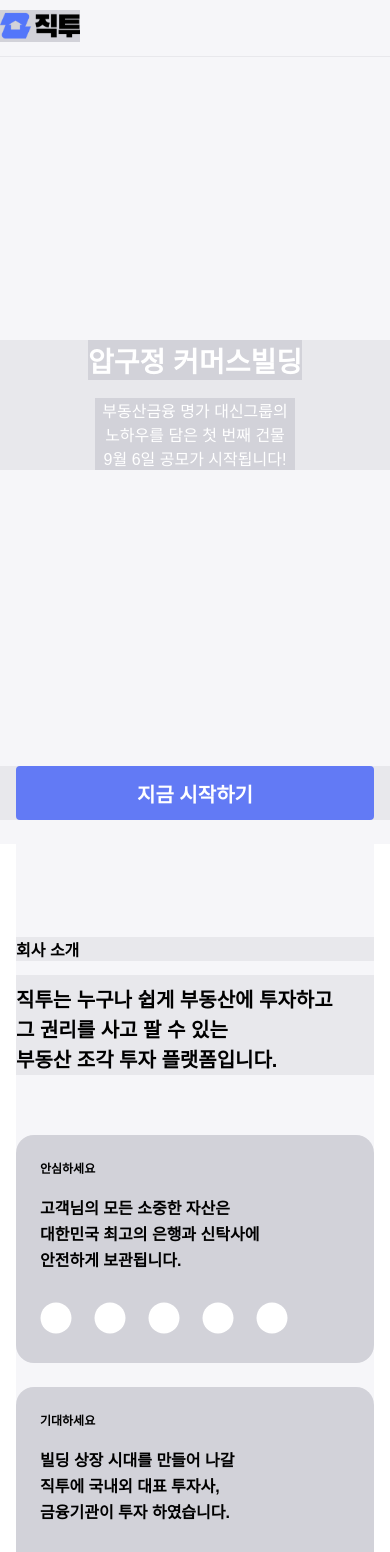
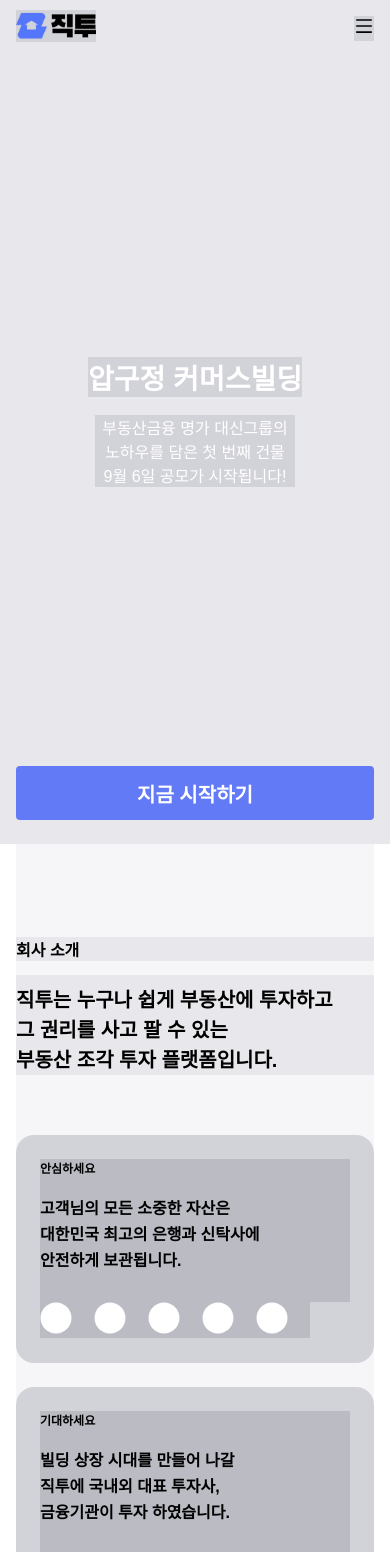
Before and after one commit to vellahw/clone, a React (Create React App) app: page / in a window 390 px wide. Shown: the top 1552 px of the page. Built offline with nearby package versions, Linux system fonts and the light colour scheme; a web font is replaced by a local one.

Commit message:
navbar 반응형 수정

```diff
--- a/src/components/FlatformInfo.jsx
+++ b/src/components/FlatformInfo.jsx
@@ -32,6 +32,9 @@
                             <f.FlatformInfoCardText>
                                 {i.title}
                             </f.FlatformInfoCardText>
+                            <f.FlatformCardImgContainer>
+                                <f.FlatformCardImg></f.FlatformCardImg>
+                            </f.FlatformCardImgContainer>
                         </f.FlatformInfoCard>
                     )
                 })}
@@ -41,6 +44,9 @@
                 </f.FlatformInfoCardB>
                 <f.FlatformInfoCardBR>
                     <f.FlatformInfoCardText>부동산 세금<br/>걱정없는 투자</f.FlatformInfoCardText>
+                    <f.FlatformCardImgContainerBR>
+                        <f.FlatformCardImgBR></f.FlatformCardImgBR>
+                    </f.FlatformCardImgContainerBR>
                 </f.FlatformInfoCardBR>
             </f.FlatformInfoCardDiv>
         </f.FlatformSection>
--- a/src/components/Navbar.jsx
+++ b/src/components/Navbar.jsx
@@ -10,7 +10,10 @@
                 <a href='http://localhost:3000/' rel="noreferrer">
                     <img src={headerLogo} className='header-logo' alt='로고 이미지'></img>
                 </a>
-                <AiOutlineMenu className='hamburger-menu'/>
+
+                <n.HamburgerDiv>
+                    <AiOutlineMenu className='hamburger-menu'/>
+                </n.HamburgerDiv>
 
                 <n.CategoryDiv>
                     <n.CategoryList>
--- a/src/index.css
+++ b/src/index.css
@@ -3,6 +3,7 @@
 body {
   margin: 0;
   padding: 0;
+  overflow: auto;
   font-family: 'Spoqa Han Sans Neo', sans-serif;
   -webkit-font-smoothing: antialiased;
   -moz-osx-font-smoothing: grayscale;
--- a/src/styles/FlatformStyle.jsx
+++ b/src/styles/FlatformStyle.jsx
@@ -21,6 +21,7 @@
 
 export const FlatformInfoCard = styled(InfoCard)`
     background-color: #D2D2D9;
+    overflow-y: hidden;
 
     width: 225px;
     height: 500px;
@@ -39,6 +40,8 @@
 `
 
 export const FlatformInfoCardText = styled(InfoCardText)`
+    background-color: #BABBC3;
+
     line-height: 34px;
     word-break: keep-all;
     width: 152px;
@@ -46,9 +49,27 @@
     @media(max-width: 767px) {
         width: 120px;
         line-height: 28px;
-
     }
 `
+
+export const FlatformCardImgContainer = styled.div`
+    @media(max-width: 767px) {
+        background-color: #BABBC3;
+        display: flex;
+        justify-content: center;
+        height: auto;
+        overflow-y: hidden;
+    }
+`
+export const FlatformCardImg = styled.div`
+    @media(max-width: 767px) {
+        background-color: #fff;
+        width: 177px;
+        height: 370px;
+        border-radius: 22px 22px 0 0;
+    }
+`
+
 export const FlatformInfoCardB = styled(InfoCardR)`
     background-color: #D2D2D9;
 
@@ -75,6 +96,7 @@
 
 export const FlatformInfoCardBR = styled(InfoCardR)`
     background-color: #D2D2D9;
+    overflow-y: hidden;
 
     /* background-color: #414551; */
     border-radius: 15px;
@@ -86,8 +108,20 @@
     @media(max-width: 767px) {
         position: relative;
         width: calc(100% - 60px);
+        height: 368px;
         margin: 0;
         top: 0;
         left: 0;
     }
 `
+
+export const FlatformCardImgContainerBR = styled(FlatformCardImgContainer)`
+    bottom: 50px;
+    margin-top: 70px;
+`
+
+export const FlatformCardImgBR = styled(FlatformCardImg)`
+    border-radius: 0;
+    width: 200px;
+    height: 200px;
+`
--- a/src/styles/FooterStyle.jsx
+++ b/src/styles/FooterStyle.jsx
@@ -13,13 +13,19 @@
 `
 
 export const FooterContainer = styled(InfoSection)`
+    background-color: #E8E8EC;
+
     height: 100%;
     position: relative;
-    padding: 40px 0 100px 0;
+    padding: 40px 0 80px 0;
+
+    @media(max-width: 767px) {
+        padding-bottom: 100px;
+    }
 `
 
 export const AddressDiv = styled.div`
-    background-color: #E8E8EC;
+    background-color: #D2D2D9;
 
     display: flex;
     color: #414551;
@@ -34,6 +40,8 @@
 `
 
 export const AddressArticle = styled.address`
+    background-color: #BABBC3;
+
     @media(max-width: 767px) {
         margin-top: 3px;
     }
@@ -44,6 +52,8 @@
 `
 
 export const Address = styled.address`
+    background-color: #BABBC3;
+
     margin-right: 12px;
     font-weight: normal;
     color: #414551;
@@ -60,7 +70,7 @@
 `
 
 export const Copyright = styled.p`
-    background-color: #E8E8EC;
+    background-color: #D2D2D9;
 
     font-weight: normal;
     color: #414551;
@@ -85,19 +95,23 @@
     }
 
     @media(max-width: 767px) {
+        background-color: #BABBC3;
+
         position: static;
         margin-top: 40px;
     }
 `
 
 export const ArticleDiv = styled.div`
-    background-color: #E8E8EC;
+    background-color: #D2D2D9;
 
     color: #414551;
     font-weight: 600;
     padding-top: 20px;
 
     .business-info{
+        background-color: #BABBC3;
+
         display: flex;
         align-items: center;
         padding-top: 0;
@@ -136,10 +150,13 @@
 `
 
 export const CompanyHeader = styled.p`
+    background-color: #BABBC3;
 
     margin-bottom: 5px;
 `
 export const LogoContainer = styled.div`
+    background-color: #BABBC3;
+
     margin-top: 48px;
     display: flex;
 
--- a/src/styles/InfoStyle.jsx
+++ b/src/styles/InfoStyle.jsx
@@ -90,6 +90,8 @@
 `
 
 export const PartersLogo = styled.div`
+  background-color: #BABBC3;
+
   color: #fff;
   float: right;
 
@@ -173,7 +175,7 @@
 `
 
 export const InfoCardTitle = styled(InfoTitle)`
-  background-color: transparent;
+  background-color: #BABBC3;
 
   margin: 0;
   padding-bottom: 20px;
@@ -184,7 +186,7 @@
 `
 
 export const InfoCardText = styled(InfoHeaderText)`
-  background-color: transparent;
+  background-color: #BABBC3;
 
   font-size: 22px;
   line-height: 36px;
@@ -215,6 +217,8 @@
 `
 
 export const HelpText = styled(InfoHeaderText)`
+  background-color: #D2D2D9;
+
   font-size: 22px;
   line-height: 36px;
 
--- a/src/styles/NavbarStyle.jsx
+++ b/src/styles/NavbarStyle.jsx
@@ -1,12 +1,13 @@
 import styled from 'styled-components';
 
 export const Navigation = styled.nav`
-  width: 100%;
+  width: 100vw;
   height: 64px;
   align-items: center;
   position: fixed;
   z-index: 999;
-  background-color: #fff;
+  display: flex;
+  background-color: #F6F6F9;
 
   @media (max-width: 767px) {
     width: 100vw;
@@ -18,8 +19,10 @@
 `
 
 export const NavigationWrap = styled.div`
-  background-color: #F6F6F9;
+  background-color: #E8E8EC;
+  padding: 0 16px;
 
+  width: 100%;
   max-width: 1024px;
   margin: 0 auto;
   height: 100%;
@@ -30,30 +33,32 @@
   .header-logo {
     width: 80px;
     background-color: #D2D2D9;
-  }
 
-  .hamburger-menu {
-    display: none;
+    @media(min-width: 767px) {
+      margin-top: 4px;
+      background-color: #D2D2D9;
+    }
   }
 
   @media(min-width: 767px) {
-    padding: 0 16px;
-
-    .header-logo {
-      margin-top: 4px;
-      background-color: #E8E8EC;
-    }
-
     .hamburger-menu {
-      background-color: #E8E8EC;
-      display: inline;
+      background-color: #D2D2D9;
       font-size: 20px;
     }
   }
 `
+export const HamburgerDiv = styled.div`
+  display: none;
+  background-color: #D2D2D9;
+  font-size: 20px;
+
+  @media(max-width: 767px) {
+    display: block;
+  }
+`
 
 export const CategoryDiv = styled.div`
-  display: flex;
+  background-color: #D2D2D9;
 
   @media (max-width: 767px) {
     display: none;
@@ -67,7 +72,7 @@
 `
 
 export const CategoryItem = styled.li`
-  background-color: #D2D2D9;
+  background-color: #BABBC3;
 
   cursor: pointer;
   margin: 0 12px;
@@ -76,9 +81,14 @@
 export const AppDownloadBtn = styled.button`
   background-color: #627AF5;
   color: #fff;
-  border: 1px solid #fff;
+  border: none;
+  /* border: 1px solid #fff; */
   border-radius: 4px;
   font-size: 16px;
   width: 138px;
   height: 40px;
+
+  @media (max-width: 767px) {
+    border: none;
+  }
 `
--- a/src/styles/TopBannerStyle.jsx
+++ b/src/styles/TopBannerStyle.jsx
@@ -16,7 +16,7 @@
 `
 
 export const HeaderContainer = styled.div`
-  @media (min-width: 1024px) {
+  /* @media (min-width: 1024px) { */
     background-color: #E8E8EC;
 
     max-width: 1024px;
@@ -25,12 +25,12 @@
     display: flex;
     flex-direction: column;
     justify-content: center;
-  }
+  /* } */
 
   @media (max-width: 767px) {
     width: 100%;
     position: absolute;
-    top: 340px;
+    /* top: 340px; */
   }
 `
 
@@ -42,9 +42,9 @@
   display: flex;
   flex-direction: column;
   justify-content: center;
-  align-items: center;
 
   @media (max-width: 767px) {
+    align-items: center;
     background-color: #E8E8EC;
     text-align: center;
   }
```
Also changed, not shown: src/components/Footer.jsx (indentation only).
